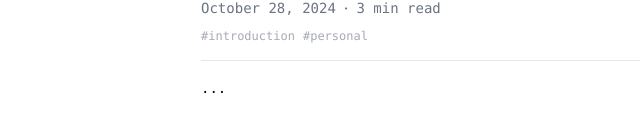
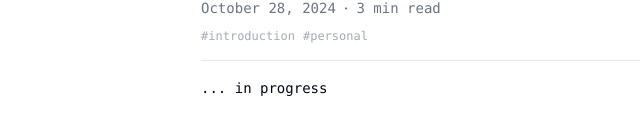
Before and after one commit to ashley-ha/my-cute-blog, a Next.js app: page /posts/first-post in a window 1280 px wide. Shown: the part 164-300 px from the top of the page, without its empty margins (103-743 px from the left). Built offline with nearby package versions, Linux system fonts and the light colour scheme.

Commit message:
resolver fixes

```diff
--- a/src/apollo/resolvers.ts
+++ b/src/apollo/resolvers.ts
@@ -1,11 +1,11 @@
 import { Resolver, Query } from "type-graphql";
 import { Me } from "./type-defs";
-import { RESUME_DATA } from "../data/resume-data";
+import { HOME } from "../data/home";
 
 @Resolver(() => Me)
 export class MeResolver {
   @Query(() => Me)
   me(): Me {
-    return RESUME_DATA as any;
+    return HOME as any;
   }
 }
--- a/src/data/posts/posts.tsx
+++ b/src/data/posts/posts.tsx
@@ -8,7 +8,7 @@ export const posts: Post[] = [
     description: 'im ashley, welcome :)',
     date: '2024-10-28',
     draft: false,
-    content: '...',
+    content: '... in progress',
     tags: ['introduction', 'personal'],
     readingTime: '3 min read'
   },
@@ -18,7 +18,7 @@ export const posts: Post[] = [
     description: 'thiry life learnings approaching my thirieth rotation around the sun',
     date: '2024-10-29',
     draft: false,
-    content: '...',
+    content: '... in progress',
     tags: ['personal'],
     readingTime: '3 min read'
   },
```
